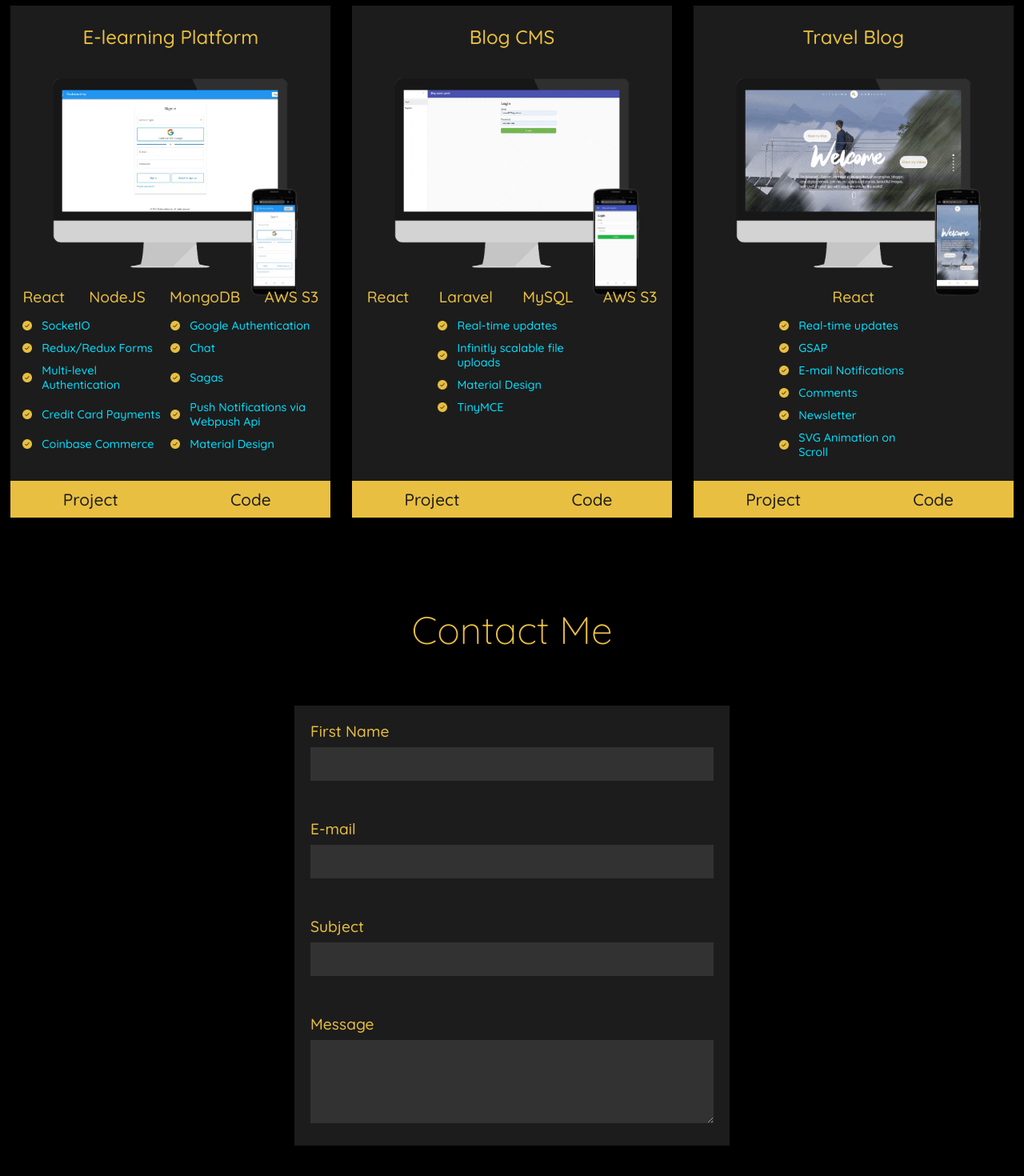
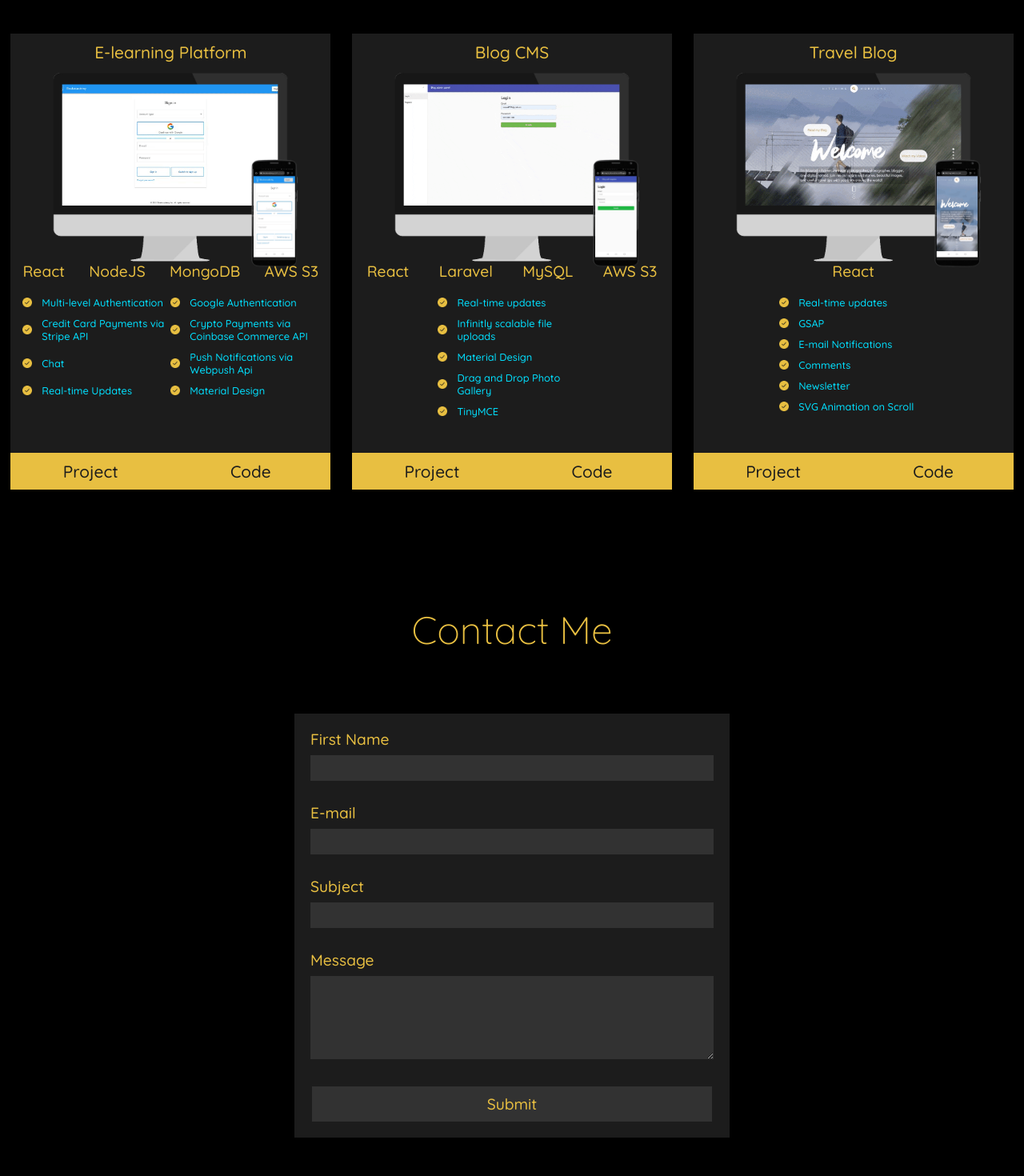
Before and after one commit to Mourad777/portfolio, a React (Create React App) app: page / in a window 1280 px wide. Shown: the part 903-2373 px from the top of the page at 80% size. Built offline with nearby package versions, Linux system fonts and the light colour scheme.

Commit message:
layout fixes

```diff
--- a/package.json
+++ b/package.json
@@ -6,6 +6,7 @@
     "@testing-library/jest-dom": "^5.14.1",
     "@testing-library/react": "^11.2.7",
     "@testing-library/user-event": "^12.8.3",
+    "axios": "^0.21.4",
     "gsap": "^3.7.0",
     "lodash": "^4.17.21",
     "react": "^17.0.2",
--- a/src/sections/Contact/Contact.jsx
+++ b/src/sections/Contact/Contact.jsx
@@ -1,4 +1,6 @@
 import React, { useState } from 'react'
+
+import axios from 'axios'
 import { PortfolioContext } from '../../App';
 import {
     StyledFormWrapper,
@@ -7,7 +9,8 @@ import {
     StyledInputTextArea,
     StyledLabel,
     StyledMainContactContainer,
-    StyledMainContactHeader
+    StyledMainContactHeader,
+    StyledSubmitButton
 } from './styles';
 
 const Contact = () => {
@@ -36,6 +39,29 @@ const Contact = () => {
         setMessage(value)
     }
 
+    const handleFormSubmission = async () => {
+        const formData = new FormData();
+        console.log('firstName', firstName)
+        formData.append('firstName', firstName);
+        formData.append('subject', subject);
+        formData.append('email', email)
+        formData.append('message', message);
+        const url = 'http://email-server-mourad.herokuapp.com/email';
+
+        const response = await axios.post(url, {
+            firstName,
+            subject,
+            email,
+            message
+        },
+            {
+                headers: { 'Content-Type': 'application/json' }
+            });
+
+        console.log('response', response)
+
+    }
+
     return (
         <PortfolioContext.Consumer>
             {({ refSectionContact, winSize }) => (
@@ -54,10 +80,13 @@ const Contact = () => {
                             <StyledLabel>Subject</StyledLabel>
                             <StyledInput winSize={winSize} value={subject} onChange={handleSubject} />
                         </StyledInputGroup>
-                        <StyledInputGroup>
+                        <StyledInputGroup style={{ padding: 20 }}>
                             <StyledLabel>Message</StyledLabel>
                             <StyledInputTextArea rows="5" winSize={winSize} value={message} onChange={handleMessage} />
                         </StyledInputGroup>
+                        <StyledSubmitButton onClick={handleFormSubmission} winSize={winSize}>
+                            Submit
+                        </StyledSubmitButton>
                     </StyledFormWrapper>
                 </StyledMainContactContainer>)}
         </PortfolioContext.Consumer>
--- a/src/sections/Contact/styles.js
+++ b/src/sections/Contact/styles.js
@@ -23,11 +23,12 @@ position: absolute;
 top: 50%;
 left: 50%;
 transform: translate(-50%,-50%);
+min-height:530px;
 `
 
 export const StyledInputGroup = styled.div`
 width: 80%;
-padding: 20px;
+padding: 20px 20px 0 20px;
 `
 
 export const StyledLabel = styled.label`
@@ -38,19 +39,19 @@ font-size: 1.2em;
 
 export const StyledInput = styled.input`
 border: none;
-width: ${props=>props.winSize === 1 ? '320px' : '500px'};
+width: ${props => props.winSize === 1 ? '320px' : '500px'};
 background: rgb(50,50,50);
 margin: 8px auto;
 font-family: Quicksand;
 font-size: 1.1em;
 display: block;
 color: #fff;
-height:40px;
+height:30px;
 `
 
 export const StyledInputTextArea = styled.textarea`
 border: none;
-width: ${props=>props.winSize === 1 ? '320px' : '500px'};
+width: ${props => props.winSize === 1 ? '320px' : '500px'};
 background: rgb(50,50,50);
 margin: 8px auto;
 font-family: Quicksand;
@@ -59,3 +60,18 @@ display: block;
 color: #fff;
 height:100px;
 `
+export const StyledSubmitButton = styled.button`
+width:${props => props.winSize === 1 ? '324px' : '500px'};
+background:rgb(50,50,50);
+position:absolute;
+bottom:0;
+color:rgb(232 191 65);
+font-size:1.2em;
+font-family:Quicksand;
+border:none;
+left:50%;
+transform:translateX(-50%);
+cursor:pointer;
+padding:10px;
+margin-bottom:20px;
+`
--- a/src/sections/Projects/Projects.jsx
+++ b/src/sections/Projects/Projects.jsx
@@ -48,13 +48,26 @@ const ProjectsSection = ({ winSize, refSectionProjects: reference }) => {
         setCurrentSlide(newValue)
     }
 
+    const handleProject =(url) => {
+        if(winSize !== 1) {
+            window.location.href = url
+        }
+    }
+
     const Projects = projects.map(pr => (
         <StyledCard winSize={winSize}>
             <StyledCardTitle>{pr.title}</StyledCardTitle>
-            <StyledDesktopGif src={pr.desktopGif} />
-            <StyledDesktopOutline src="/assets/images/desktop-empty.png" />
-            <StyledMobileGif src={pr.mobileGif} />
-            <StyledMobileOutline src="/assets/images/mobile-empty.png" />
+            <StyledDesktopGif onClick={() => handleProject(pr.liveProjectLink)}
+                src={pr.desktopGif} />
+            <StyledDesktopOutline
+                onClick={() => handleProject(pr.liveProjectLink)}
+                src="/assets/images/desktop-empty.png" />
+            <StyledMobileGif
+                onClick={() => handleProject(pr.liveProjectLink)}
+                src={pr.mobileGif} />
+            <StyledMobileOutline
+                onClick={() => handleProject(pr.liveProjectLink)}
+                src="/assets/images/mobile-empty.png" />
             <StyledTechStackContainer>
                 {pr.stack.map(st => (
                     <StyledTechItem winSize={winSize}>{st}</StyledTechItem>
--- a/src/sections/Projects/projectData.js
+++ b/src/sections/Projects/projectData.js
@@ -2,12 +2,12 @@ export const projects = [
     {
         title: 'E-learning Platform', stack: ['React', 'NodeJS', 'MongoDB', 'AWS S3'],
         features: [
-            'SocketIO',
-            'Redux/Redux Forms',
+            // 'SocketIO',
+            // 'Redux/Redux Forms',
             'Multi-level Authentication',
-            'Credit Card Payments',
-            'Coinbase Commerce',
-
+            'Credit Card Payments via Stripe API',
+            'Chat',
+            'Real-time Updates'
             // 'server-side validation',
             // 'front-end validation',
             // 'xss input filtering',
@@ -15,7 +15,12 @@ export const projects = [
             // 'Redis'
         ],
         features2: [
-            'Google Authentication', 'Chat', 'Sagas', 'Push Notifications via Webpush Api', 'Material Design',
+            'Google Authentication',
+            'Crypto Payments via Coinbase Commerce API',
+
+            // 'Sagas',
+            'Push Notifications via Webpush Api',
+            'Material Design',
         //  'Ckeditor Wysiwyg', 'GraphQL'
         ],
         mobileGif: '/assets/images/boukacademy-mobile-gif.gif',
@@ -26,7 +31,11 @@ export const projects = [
     {
         title: 'Blog CMS', stack: ['React', 'Laravel', 'MySQL', 'AWS S3'],
         features2: [],
-        features: ['Real-time updates', 'Infinitly scalable file uploads', 'Material Design', 'TinyMCE'],
+        features: ['Real-time updates',
+         'Infinitly scalable file uploads',
+         'Material Design',
+         'Drag and Drop Photo Gallery',
+         'TinyMCE'],
         mobileGif: '/assets/images/blog-cms-mobile-gif.gif',
         desktopGif: '/assets/images/blog-cms-desktop-gif.gif',
         codeLink: 'https://github.com/Mourad777/travel-blog',
--- a/src/sections/Projects/styles.js
+++ b/src/sections/Projects/styles.js
@@ -37,10 +37,11 @@ height:100%;
 export const StyledCard = styled.div`
 background: rgb(28,28,28);
 height: 50vh;
-min-height:640px;
+min-height:570px;
 width: ${props => props.winSize === 1 ? '300px' : '400px'};
 margin:${props => props.winSize === 1 ? 'auto' : '0 5px'};
 position: relative;
+
 `;
 
 export const StyledCardTitle = styled.h3`
@@ -48,49 +49,55 @@ color: rgb(232 191 65);
 text-align: center;
 font-family: Quicksand;
 font-weight: 500;
-font-size: 1.5em;
+font-size: 1.3em;
+margin:0;
+padding-top: 10px;
 `;
 
 export const StyledDesktopOutline = styled.img`
 object-fit: cover;
 width: 300px;
-top: 20%;
+top: 15%;
 left: 50%;
 transform: translate(-50%,-20%);
 position: absolute;
+cursor:pointer;
 `;
 
 export const StyledDesktopGif = styled.img`
 object-fit: cover;
 width: 289px;
-top: 20%;
+top: 15%;
 left: 50%;
 transform: translate(-50%,-15%);
 position: absolute;
+cursor:pointer;
 `;
 
 export const StyledMobileOutline = styled.img`
 object-fit: cover;
 width: 100px;
-top: 45%;
+top: 38%;
 right: 5%;
 transform: translateY(-45%);
 position: absolute;
+cursor:pointer;
 `;
 
 export const StyledMobileGif = styled.img`
 object-fit: cover;
 width: 52px;
-top: 45%;
-right: 5%;
+top: 38%;
+right: 5.1%;
 transform: translate(-24px,-45%);
 position: absolute;
+cursor:pointer;
 `;
 
 export const StyledTechStackContainer = styled.div`
 width: 100%;
 position: absolute;
-top: 55%;
+top: 50%;
 display: flex;
 justify-content: space-around;
 `;
@@ -105,7 +112,7 @@ export const StyledFeaturesContainer = styled.div`
 width: 100%;
 margin-top: 10px;
 position: absolute;
-top: 58%;
+top: 54%;
 display: flex;
 justify-content: space-between;
 flex-direction: column;
@@ -135,7 +142,7 @@ margin-right: 12px;
 export const StyledFeature = styled.span`
 font-family: Quicksand;
 color: rgb(2 224 255);
-font-size:0.9em;
+font-size:0.80em;
 `
 
 export const StyledButtonContainer = styled.div`
```
Also changed, not shown: 1 other file (tests, documents, lock files or other folders).
